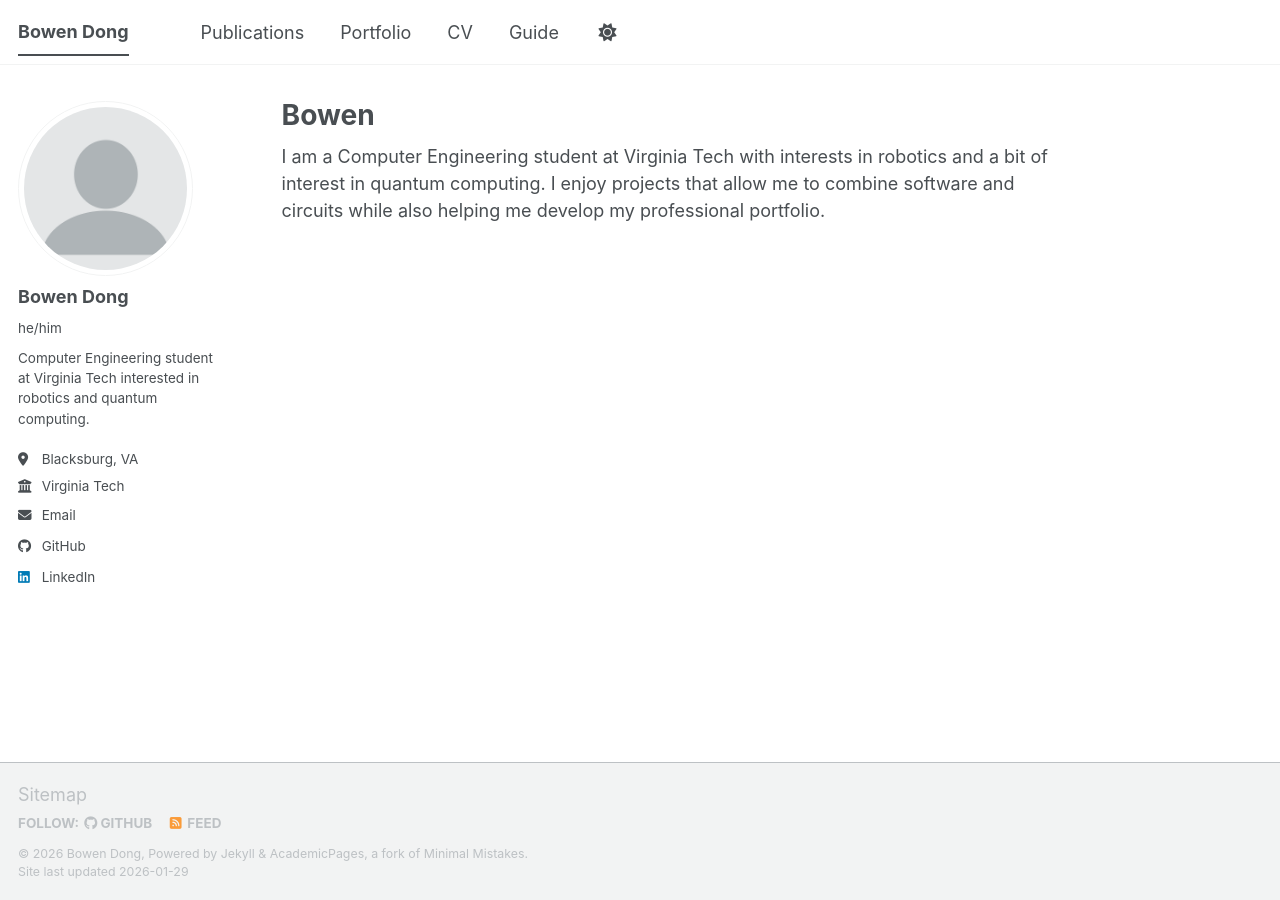
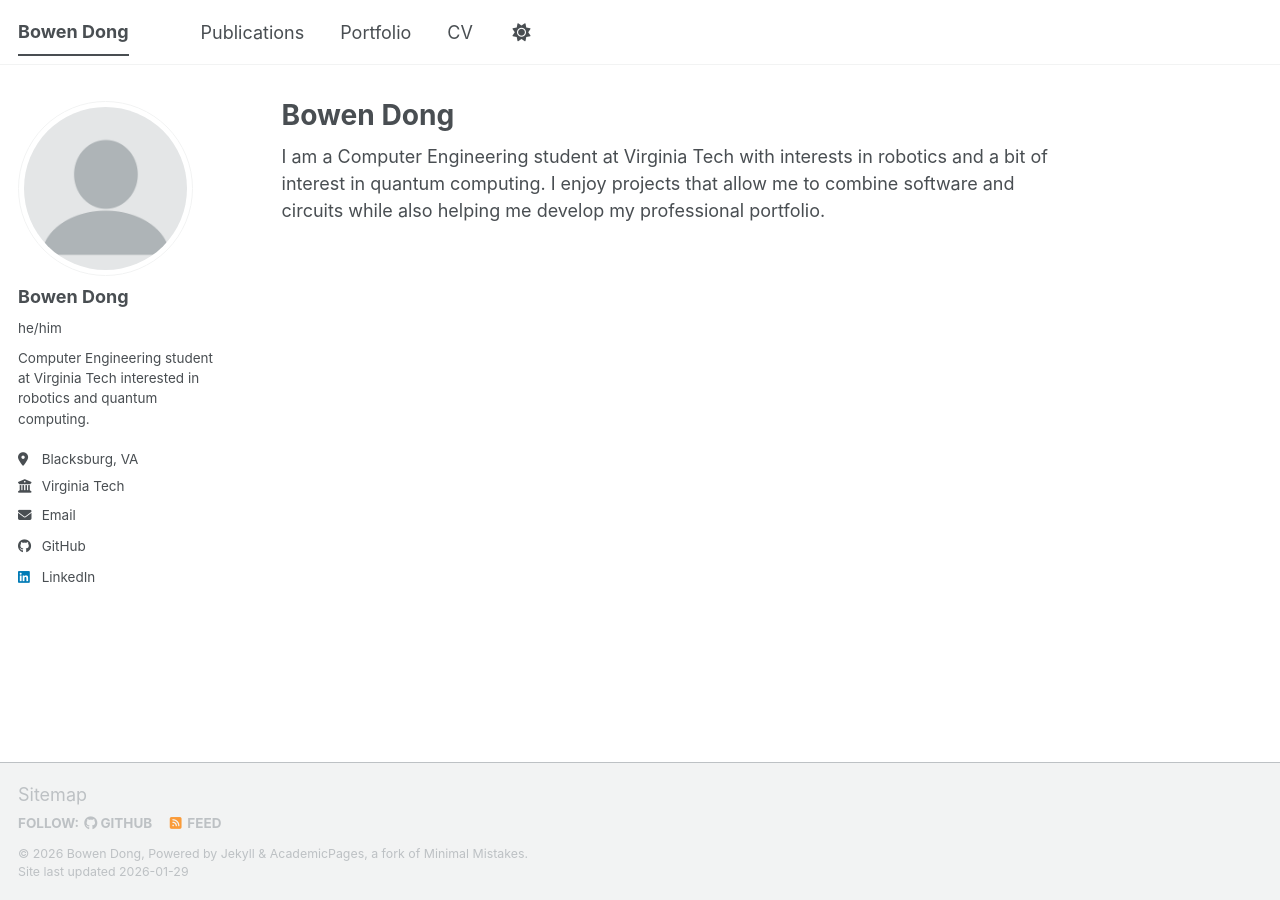
Before and after one commit to bdn8/bdn8.github.io, a Jekyll site: the page built from _pages/about.md, in a window 1280 px wide. Built offline with Jekyll 4.4.1, drawn with Linux system fonts in a browser that asks for light colours; a script bundle is joined from its source files by our own code; library files that are not in the unit come from our copies.

```diff
--- a/_data/navigation.yml
+++ b/_data/navigation.yml
@@ -29,5 +29,5 @@ main:
   # - title: "CV"
   #   url: /cv-json/
 
-  - title: "Guide"
-    url: /markdown/
+  # - title: "Guide"
+  #  url: /markdown/
--- a/_pages/about.md
+++ b/_pages/about.md
@@ -1,6 +1,6 @@
 ---
 permalink: /
-title: "Bowen"
+title: "Bowen Dong"
 author_profile: true
 redirect_from:
   - /about/
```
